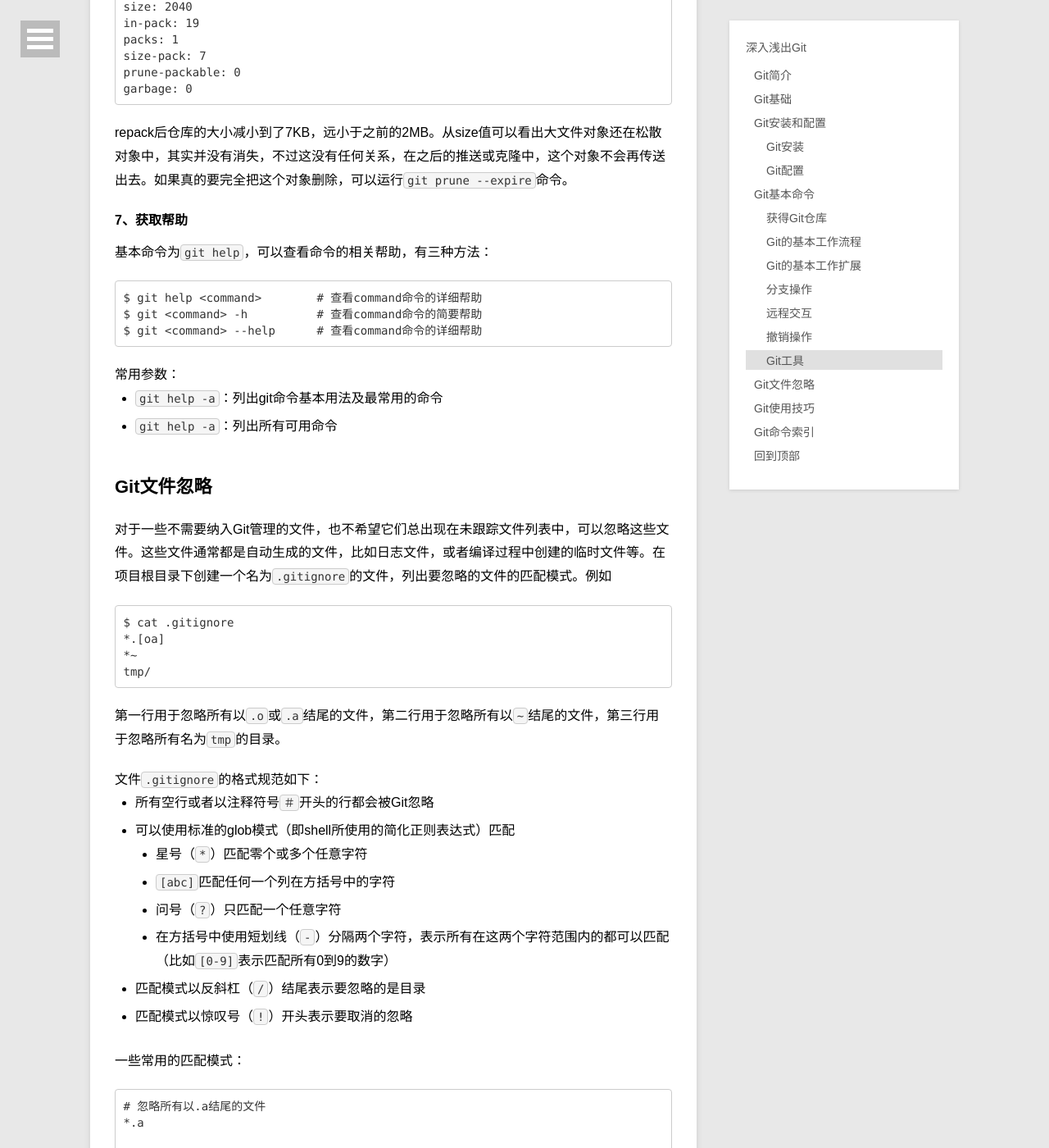
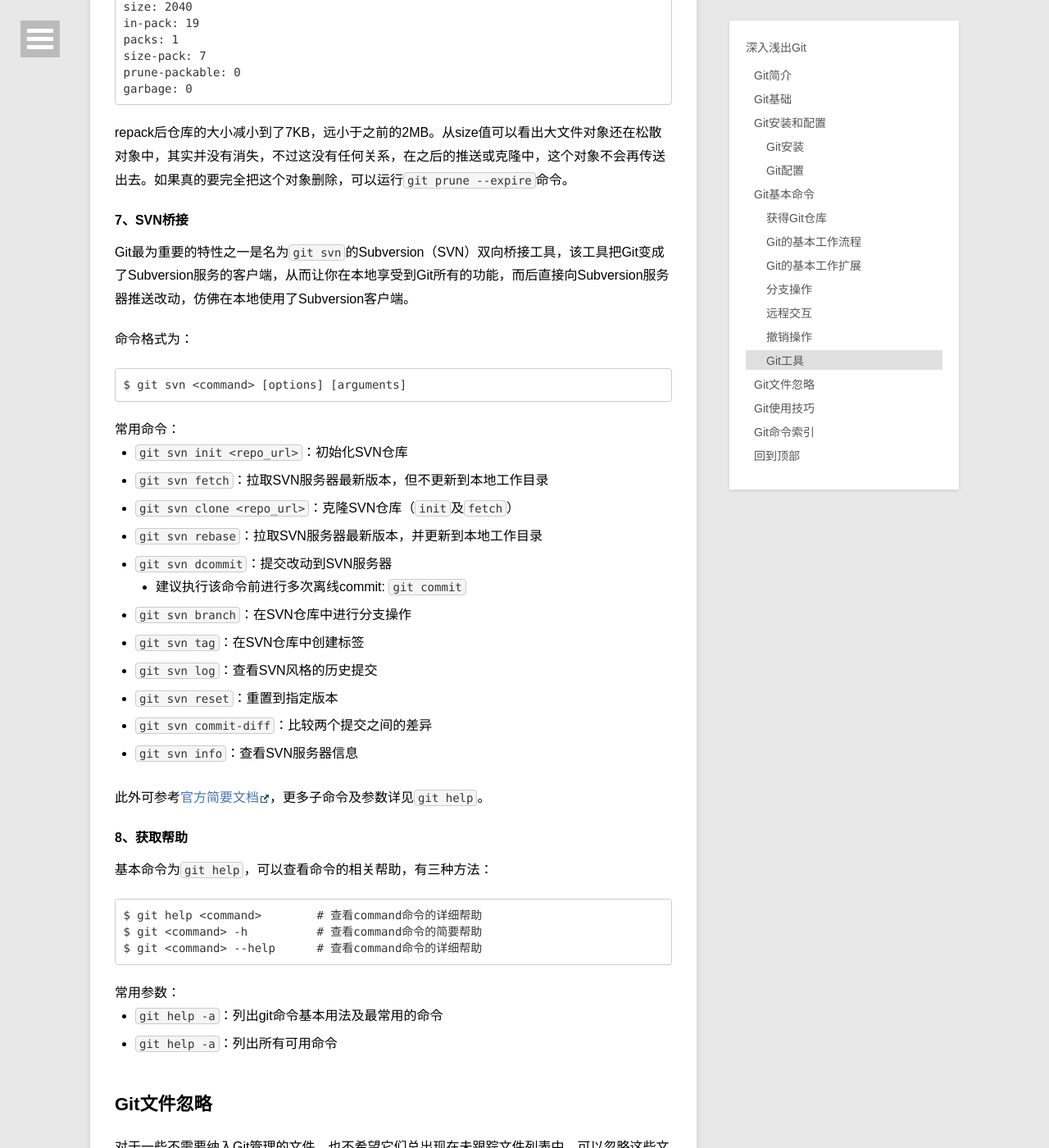
Before and after one commit to chengshiwen/chengshiwen.github.io, a Jekyll site: the page built from _posts/2014-04-16-head-first-git.md, in a window 1280 px wide and 1400 px high, scrolled down 41117 px. Shown: the whole window at 82% size. Built offline with Jekyll 4.4.1, drawn with Linux system fonts in a browser that asks for light colours; comment, search, counter and statistics services are not loaded; some of the changed text lies outside the part shown.

Commit message:
Update 2014-04-16-head-first-git.md with git-svn command

```diff
--- a/_posts/2014-04-16-head-first-git.md
+++ b/_posts/2014-04-16-head-first-git.md
@@ -1392,7 +1392,32 @@ Git发现在你标记为正常的提交（v1.0）和当前的错误版本之间
 
 repack后仓库的大小减小到了7KB，远小于之前的2MB。从size值可以看出大文件对象还在松散对象中，其实并没有消失，不过这没有任何关系，在之后的推送或克隆中，这个对象不会再传送出去。如果真的要完全把这个对象删除，可以运行`git prune --expire`命令。
 
-#### 7、获取帮助 {#git-help}
+#### 7、SVN桥接 {#git-svn}
+
+Git最为重要的特性之一是名为`git svn`的Subversion（SVN）双向桥接工具，该工具把Git变成了Subversion服务的客户端，从而让你在本地享受到Git所有的功能，而后直接向Subversion服务器推送改动，仿佛在本地使用了Subversion客户端。
+
+命令格式为：
+
+    $ git svn <command> [options] [arguments]
+
+常用命令：
+
+- `git svn init <repo_url>`：初始化SVN仓库
+- `git svn fetch`：拉取SVN服务器最新版本，但不更新到本地工作目录
+- `git svn clone <repo_url>`：克隆SVN仓库（`init`及`fetch`）
+- `git svn rebase`：拉取SVN服务器最新版本，并更新到本地工作目录
+- `git svn dcommit`：提交改动到SVN服务器
+    - 建议执行该命令前进行多次离线commit: `git commit`
+- `git svn branch`：在SVN仓库中进行分支操作
+- `git svn tag`：在SVN仓库中创建标签
+- `git svn log`：查看SVN风格的历史提交
+- `git svn reset`：重置到指定版本
+- `git svn commit-diff`：比较两个提交之间的差异
+- `git svn info`：查看SVN服务器信息
+
+此外可参考[官方简要文档][10]，更多子命令及参数详见`git help`。
+
+#### 8、获取帮助 {#git-help}
 
 基本命令为`git help`，可以查看命令的相关帮助，有三种方法：
 
@@ -1512,10 +1537,10 @@ repack后仓库的大小减小到了7KB，远小于之前的2MB。从size值可
 
 一些不错的Git图形化工具可以使人从枯燥的命令行中解脱，如：
 
-- [GitX (L)](http://gitx.laullon.com)（Mac，开源免费）
-- [SourceTree](http://www.sourcetreeapp.com)（Windows / Mac，免费）
+- [SourceTree](http://www.sourcetreeapp.com)（Windows / Mac，免费，推荐）
 - [TortoiseGit](https://code.google.com/p/tortoisegit/)（Windows，免费）
 - [GitHub for Mac](https://mac.github.com)，[GitHub for Windows](https://windows.github.com)（Mac / Windows，免费）
+- [GitX (L)](http://gitx.laullon.com)（Mac，开源免费）
 - [GitEye](http://www.collab.net/giteyeapp)（Windows / Linux / Mac，免费）
 - [git-cola](http://git-cola.github.io)（Windows / Linux / Mac，开源免费）
 - [Git Extensions](https://code.google.com/p/gitextensions)（Windows / Linux / Mac，免费）
@@ -1535,7 +1560,8 @@ repack后仓库的大小减小到了7KB，远小于之前的2MB。从size值可
 
 对于一些想要公开的项目，可以将这些项目放到上述公共的Git服务器上，由它们进行托管。当然，如果不希望项目公开，可以设置为私有（部分Git托管服务会收取一定的费用）。
 
-此外，可以在自己的服务器上搭建Git服务，具体方法详见[这里][8]。本文提供三种搭建Git服务的工具：
+此外，可以在自己的服务器上手动搭建Git服务，具体方法详见[这里][8]。<br/>
+本文提供另外三种搭建Git服务的部署工具：
 
 - [GitLab](https://www.gitlab.com/)（可以采用[Bitnami Gitlab](https://bitnami.com/stack/gitlab)一键安装GitLab)
 - [Gitosis](http://git-scm.com/book/en/Git-on-the-Server-Gitosis)
@@ -1569,7 +1595,7 @@ repack后仓库的大小减小到了7KB，远小于之前的2MB。从size值可
 - [`branch`](#git-branch) [`checkout`](#git-checkout) [`merge`](#git-merge) [`cherry-pick`](#git-cherry-pick)
 - [`remote`](#git-remote) [`push`](#git-push) [`fetch`](#git-fetch) [`pull`](#git-pull)
 - [`reset`](#git-reset) [`revert`](#git-revert) [`rebase`](#git-rebase)
-- [`show`](#git-show) [`grep`](#git-grep) [`blame`](#git-blame) [`bisect`](#git-bisect) [`help`](#git-help)
+- [`show`](#git-show) [`grep`](#git-grep) [`blame`](#git-blame) [`bisect`](#git-bisect) [`help`](#git-help) [`svn`](#git-svn)
 
 附：[Git常用命令简记图][9]
 
```
Also changed, not shown: other parts of _posts/2014-04-16-head-first-git.md (+1 -0 lines).
